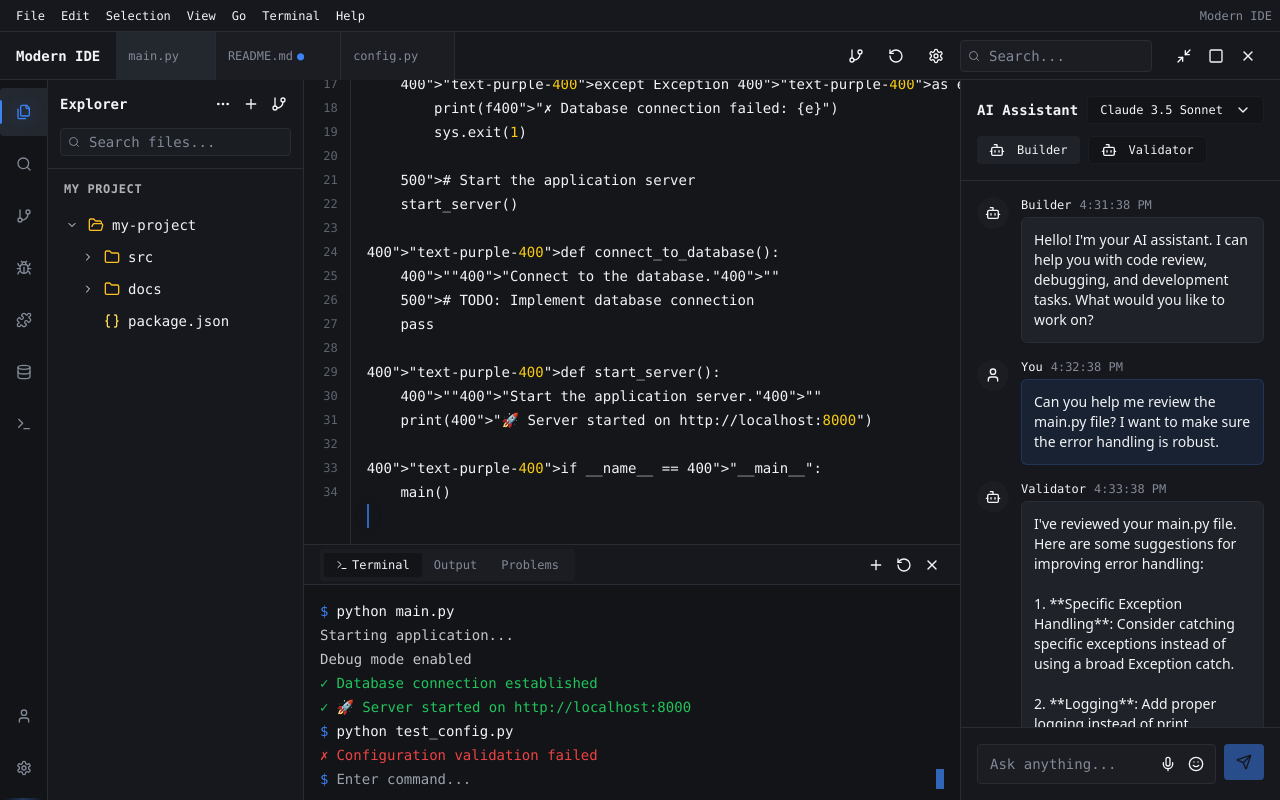
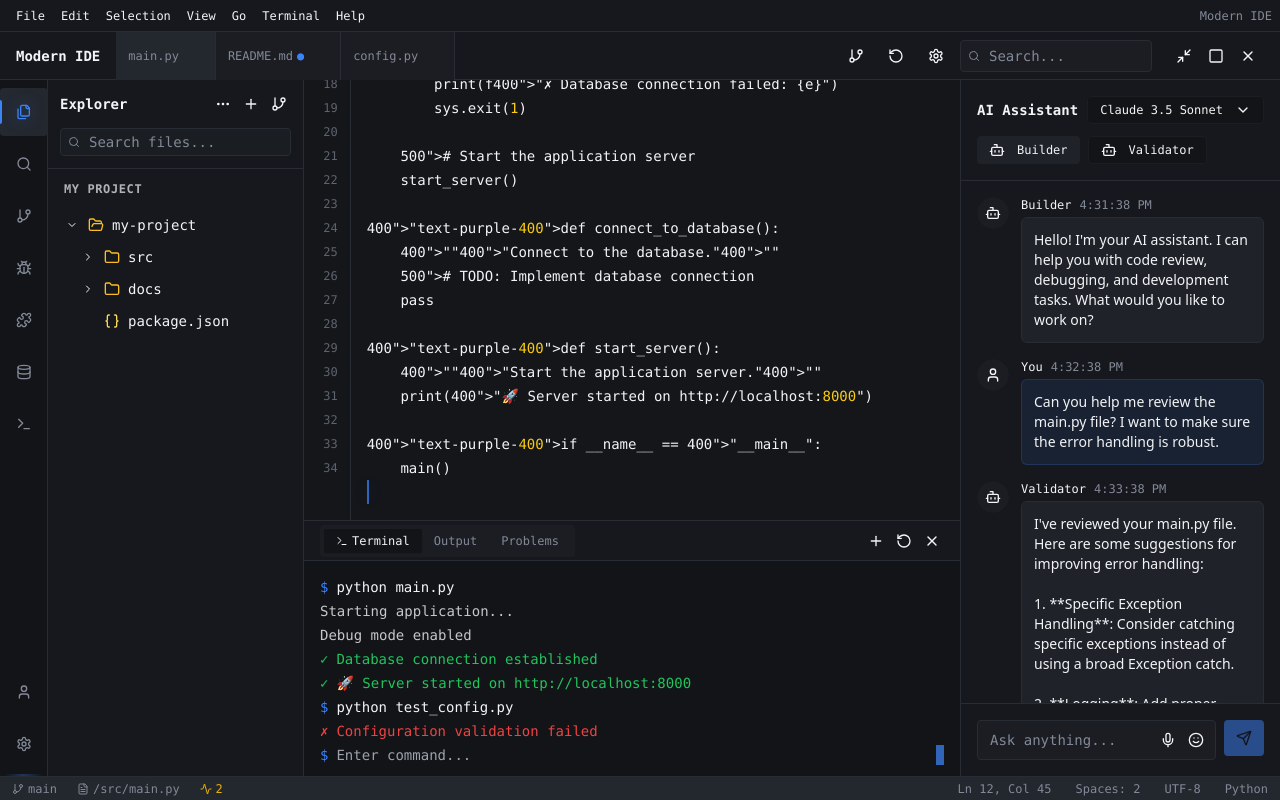
Before and after one commit to Adi105-BCAI/dev-nexus-craft, a React (Vite) app: page / in a window 1280 px wide. Built offline with nearby package versions, Linux system fonts and the light colour scheme.

Commit message:
Add Status Bar
Implement a status bar at the bottom of the IDE, mirroring the UI of Trae AI. This includes adding essential status information and interactive elements.

```diff
--- a/src/components/IDE/IDELayout.tsx
+++ b/src/components/IDE/IDELayout.tsx
@@ -7,6 +7,7 @@ import { PanelContainer } from "./PanelContainer";
 import { CodeEditor } from "./CodeEditor";
 import { AIAssistant } from "./AIAssistant";
 import { Terminal } from "./Terminal";
+import { StatusBar } from "./StatusBar";
 
 // Mock data
 const initialTabs = [
@@ -450,6 +451,15 @@ export function IDELayout() {
           onSendMessage={handleSendMessage}
         />
       </div>
+
+      <StatusBar
+        currentFile={selectedFile}
+        language={currentFile?.language}
+        line={12}
+        column={45}
+        gitBranch="main"
+        hasWarnings={true}
+      />
     </div>
   );
 }
--- /dev/null
+++ b/src/components/IDE/StatusBar.tsx
@@ -0,0 +1,91 @@
+import { GitBranch, FileText, Activity, AlertCircle, CheckCircle2 } from "lucide-react";
+import { cn } from "@/lib/utils";
+
+interface StatusBarProps {
+  currentFile?: string;
+  language?: string;
+  line?: number;
+  column?: number;
+  encoding?: string;
+  gitBranch?: string;
+  hasErrors?: boolean;
+  hasWarnings?: boolean;
+  indentation?: string;
+}
+
+export function StatusBar({
+  currentFile,
+  language = "plaintext",
+  line = 1,
+  column = 1,
+  encoding = "UTF-8",
+  gitBranch = "main",
+  hasErrors = false,
+  hasWarnings = false,
+  indentation = "Spaces: 2"
+}: StatusBarProps) {
+  return (
+    <div className="h-6 bg-[hsl(var(--accent))] border-t border-border flex items-center justify-between px-2 text-xs text-muted-foreground">
+      {/* Left side */}
+      <div className="flex items-center space-x-4">
+        {/* Git branch */}
+        <div className="flex items-center space-x-1 hover:bg-accent/50 px-1 rounded cursor-pointer">
+          <GitBranch className="w-3 h-3" />
+          <span>{gitBranch}</span>
+        </div>
+
+        {/* File status */}
+        {currentFile && (
+          <div className="flex items-center space-x-1">
+            <FileText className="w-3 h-3" />
+            <span className="truncate max-w-[200px]">{currentFile}</span>
+          </div>
+        )}
+
+        {/* Errors and warnings */}
+        <div className="flex items-center space-x-2">
+          {hasErrors && (
+            <div className="flex items-center space-x-1 text-destructive hover:bg-accent/50 px-1 rounded cursor-pointer">
+              <AlertCircle className="w-3 h-3" />
+              <span>1</span>
+            </div>
+          )}
+          {hasWarnings && (
+            <div className="flex items-center space-x-1 text-yellow-500 hover:bg-accent/50 px-1 rounded cursor-pointer">
+              <Activity className="w-3 h-3" />
+              <span>2</span>
+            </div>
+          )}
+          {!hasErrors && !hasWarnings && (
+            <div className="flex items-center space-x-1 text-green-500">
+              <CheckCircle2 className="w-3 h-3" />
+            </div>
+          )}
+        </div>
+      </div>
+
+      {/* Right side */}
+      <div className="flex items-center space-x-4">
+        {/* Line and column */}
+        <div className="hover:bg-accent/50 px-1 rounded cursor-pointer">
+          <span>Ln {line}, Col {column}</span>
+        </div>
+
+        {/* Indentation */}
+        <div className="hover:bg-accent/50 px-1 rounded cursor-pointer">
+          <span>{indentation}</span>
+        </div>
+
+        {/* Encoding */}
+        <div className="hover:bg-accent/50 px-1 rounded cursor-pointer">
+          <span>{encoding}</span>
+        </div>
+
+        {/* Language mode */}
+        <div className="hover:bg-accent/50 px-1 rounded cursor-pointer">
+          <span className="capitalize">{language}</span>
+        </div>
+      </div>
+    </div>
+  );
+}
```
